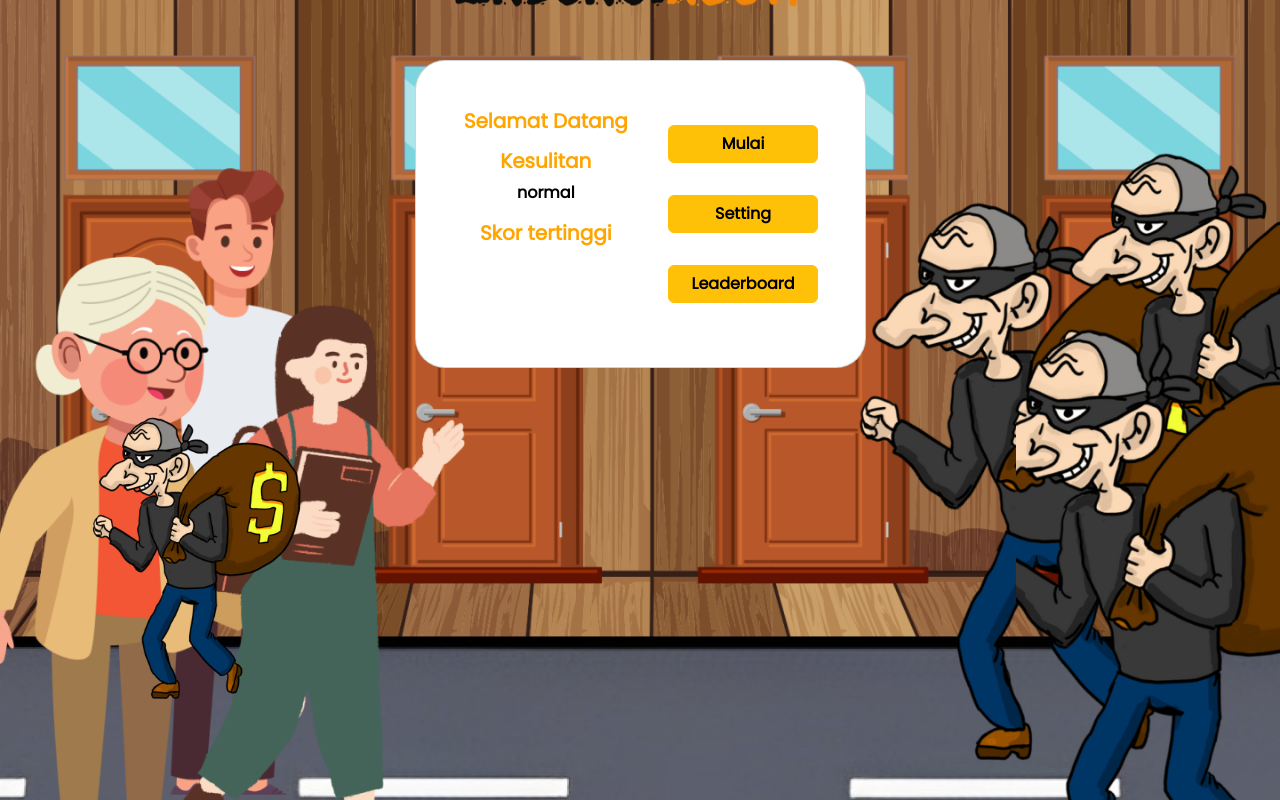
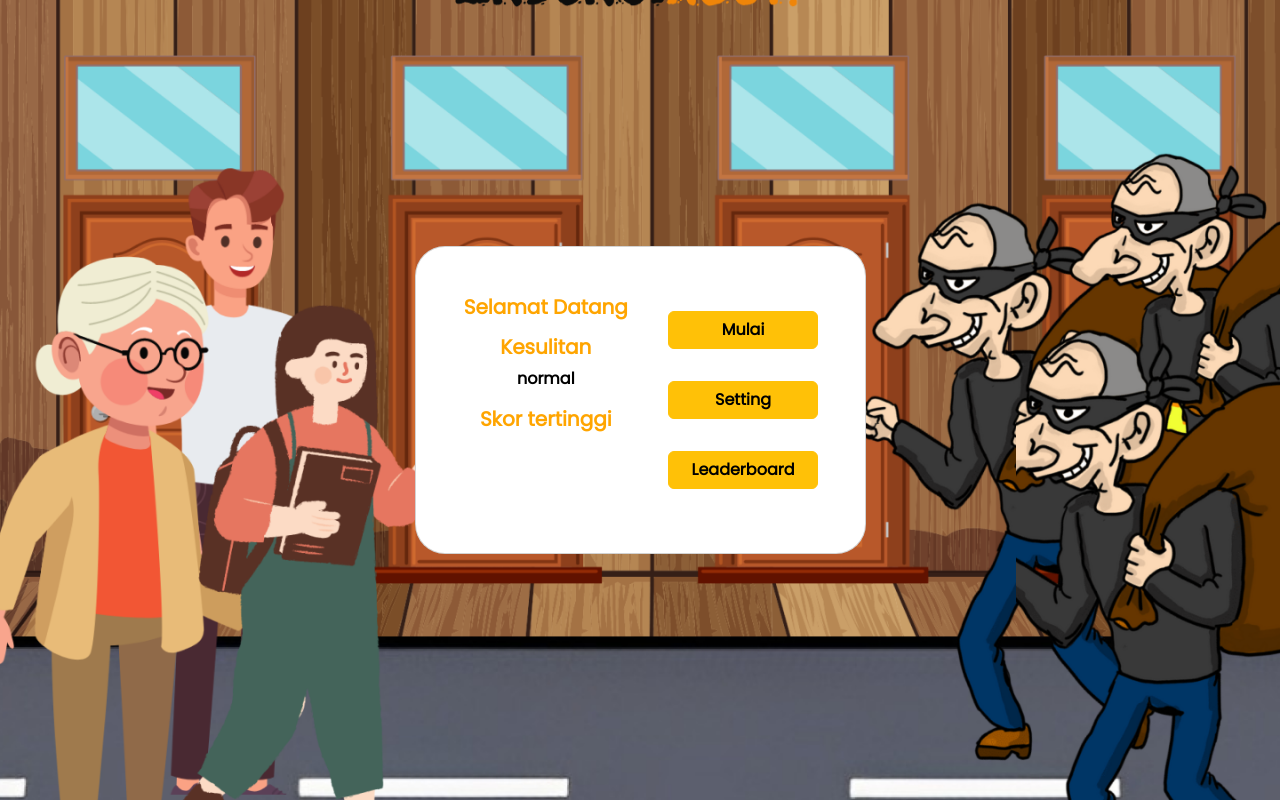
Before and after one commit to Fatakaa/lindungi-kos, a plain HTML site: page afterLogin.html in a window 1280 px wide. Drawn offline with nearby package versions, Linux system fonts and the light colour scheme.

Commit message:
Update afterLogin.html

```diff
--- a/afterLogin.html
+++ b/afterLogin.html
@@ -54,8 +54,6 @@
     <script src="https://cdn.jsdelivr.net/npm/bootstrap@5.3.0-alpha3/dist/js/bootstrap.bundle.min.js" integrity="sha384-ENjdO4Dr2bkBIFxQpeoTz1HIcje39Wm4jDKdf19U8gI4ddQ3GYNS7NTKfAdVQSZe" crossorigin="anonymous"></script>
 </body>
 </html>
-
-      <img src="img/maling.png" style="width: 20%" />
     </center>
 
     <!-- <script src="./js/globalData.js"></script>
```
